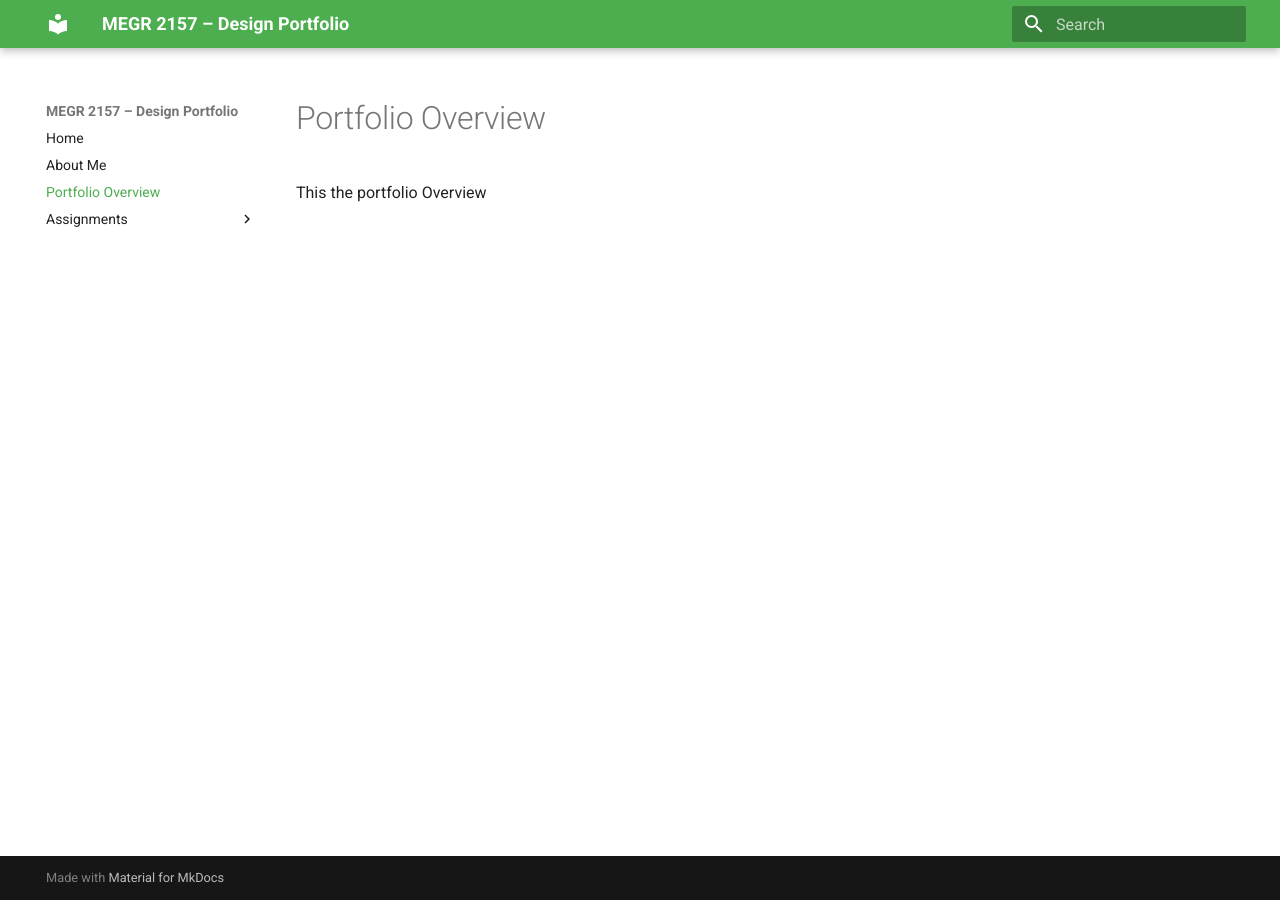
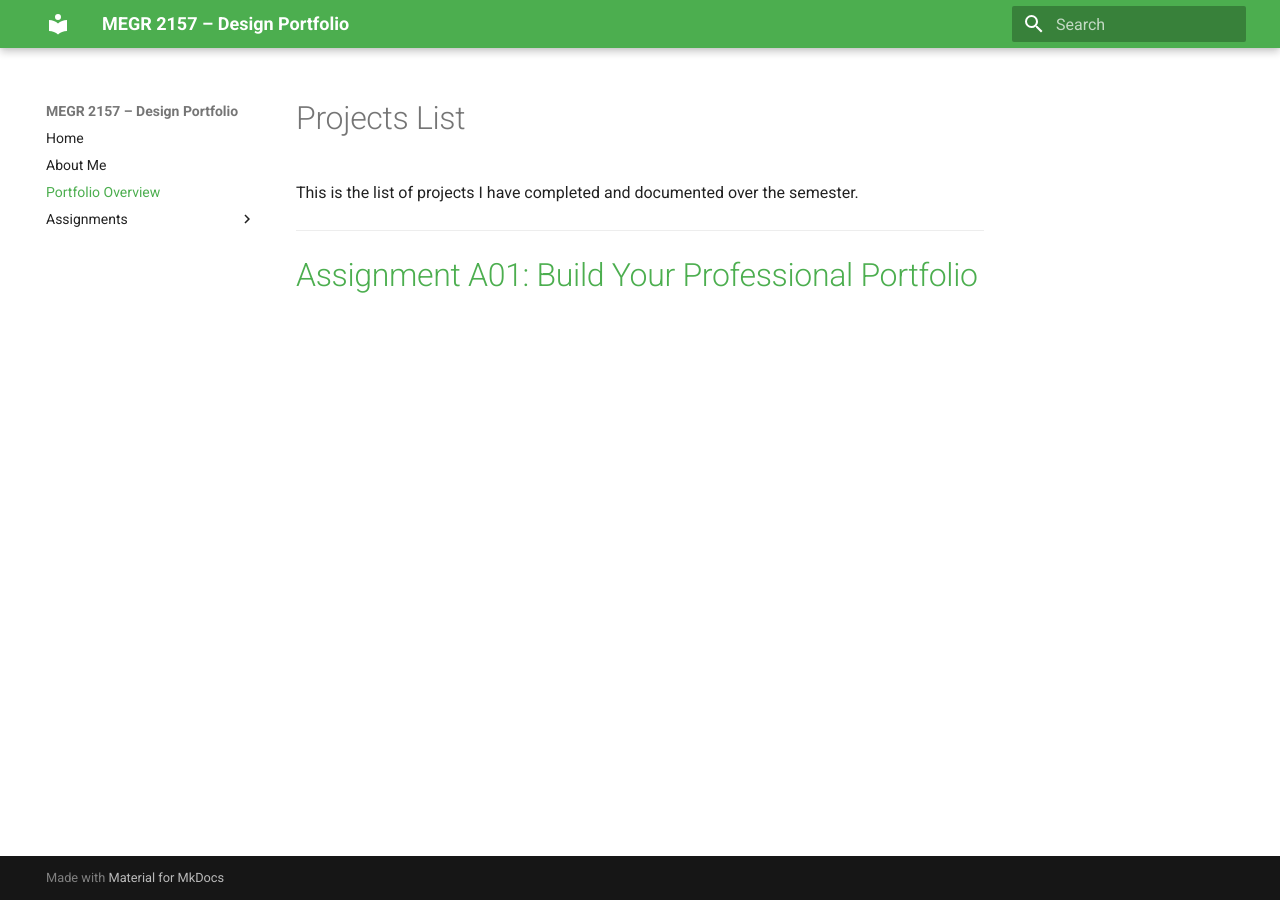
Before and after one commit to dheidenf-beep/DerekH-MEGR2157-portfolio, an MkDocs documentation site: the page built from docs/portfolio-overview.md, in a window 1280 px wide. Built offline with MkDocs 1.6.1 and Material for MkDocs 9.7.7, drawn with Linux system fonts in a browser that asks for light colours.

Commit message:
Revise portfolio overview to projects list
Updated the title and description of the portfolio overview.

```diff
--- a/docs/portfolio-overview.md
+++ b/docs/portfolio-overview.md
@@ -1,3 +1,7 @@
-# Portfolio Overview
+# Projects List
 
-This the portfolio Overview
+This is the list of projects I have completed and documented over the semester.
+
+-----------------------------------------
+
+# [Assignment A01: Build Your Professional Portfolio](assignments/A01/index.md)
```
